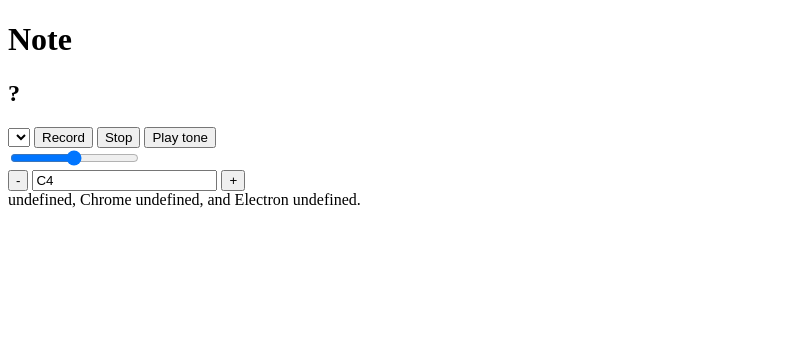
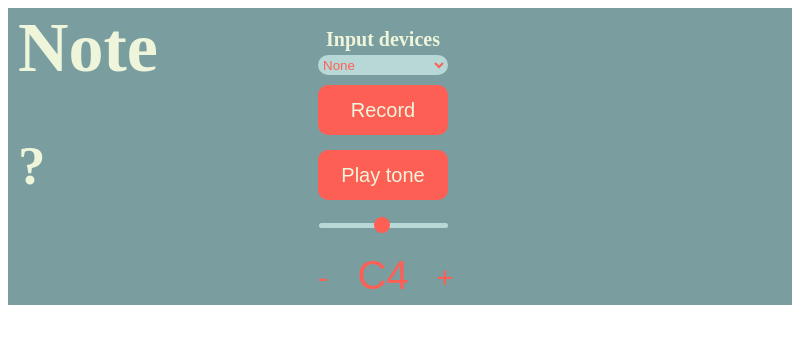
Before and after one commit to redscorp98/Electron-Tuner, an Electron app: page index.html in a window 800 px wide. Drawn offline with Linux system fonts and the light colour scheme.

Commit message:
Implemented page styling

```diff
--- a/index.html
+++ b/index.html
@@ -10,31 +10,201 @@
 </head>
 
 <body onload="main()">
-    <h1>Note</h1>
-    <h2 id="current-note"></h2>
-    <select name="inputs" id="audio-inputs" onchange="setupInput(this)"></select>
-    <button onclick="listen()">Record</button>
-    <button onclick="stopListening()">Stop</button>
-    <button onclick="playTone()">Play tone</button>
-    <div class="slidecontainer">
-        <input type="range" min="1" max="100" value="50" class="slider" id="myRange" onchange="updateGain(this)">
+    <div id="main">
+        <div class="output-container">
+            <h1 id="title-1">Note</h1>
+            <h2 id="current-note"></h2>
+        </div>
+        <div class="input-container">
+            <h3 id="title-2">Input devices</h3>
+            <select name="inputs" id="audio-inputs" onchange="setupDeviceInput(this)">
+                <option> None</option>
+            </select>
+            <div class="button-container">
+                <button class="button-with-text" id="listen" onclick="toggleListen(true)">Record</button>
+            </div>
+            <div class="button-container">
+                <button class="button-with-text" onclick="playTone()">Play tone</button>
+            </div>
+            <div class="slide-container">
+                <input type="range" min="1" max="100" value="50" class="slider" id="myRange"
+                    onchange="updateGain(this)">
+            </div>
+            <div id="select-note">
+                <button class="note-modifier" onclick="modifyNote(this.value)" value=-1>-</button>
+                <input type="text" id="output-note" spellcheck="false" value="C4" maxlength="3">
+                <button class="note-modifier" onclick="modifyNote(this.value)" value=1>+</button>
+            </div>
+        </div>
     </div>
-    <div id="note">
-        <button class="note-modifier" onclick="modifyNote(this.value)" value=-1>-</button>
-        <input type="text" id="output-note" value="C4">
-        <button class="note-modifier" onclick="modifyNote(this.value)" value=1>+</button>
-    </div>
-    <script>document.write(process.versions.node)</script>,
-    Chrome
-    <script>document.write(process.versions.chrome)</script>,
-    and Electron
-    <script>document.write(process.versions.electron)</script>.
-
-
 </body>
 
 </html>
 
 <style>
+    #title-1 {
+        font-size: 70px;
+        margin: 0;
+    }
 
+    #current-note {
+        font-size: 55px;
+    }
+
+    #title-2 {
+        text-align: center;
+        vertical-align: middle;
+        font-size: 20px;
+        margin: 0;
+        padding: 0;
+    }
+
+    .button-container {
+        margin-top: 5px;
+    }
+
+    .button-with-text {
+        width: 130px;
+        height: 50px;
+        font-size: 20px;
+        border: transparent;
+        border-radius: 10px;
+        background-color: #fe5f55;
+        color: #eef5db;
+    }
+
+    .button-with-text:focus {
+        outline: none;
+    }
+
+    .button-with-text:hover {
+        outline: none;
+    }
+
+    #main {
+        display: grid;
+        grid-template-columns: 300px 150px;
+        background-color: #7a9e9f;
+        color: #eef5db;
+    }
+
+    .output-container {
+        grid-column: 1;
+        margin-left: 10px;
+    }
+
+    .input-container {
+        margin-top: 20px;
+        grid-column: 2;
+        display: grid;
+        grid-template-rows: 22px 20px 60px 60px 30px 60px;
+        row-gap: 5px;
+        justify-items: center;
+    }
+
+    #audio-inputs {
+        width: 130px;
+        height: 20px;
+        border-radius: 10px;
+        border-color: transparent;
+        background-color: #b8d8d8;
+        color: #fe5f55;
+    }
+
+    .slide-container {
+        display: flex;
+        justify-content: center;
+        align-items: center;
+    }
+
+    .slider {
+        -webkit-appearance: none;
+        /* Hides the slider so that custom slider can be made */
+        width: 100%;
+        /* Specific width is required for Firefox. */
+        background: transparent;
+        /* Otherwise white in Chrome */
+    }
+
+    input[type=range]::-webkit-slider-thumb {
+        -webkit-appearance: none;
+        border: transparent;
+        height: 16px;
+        width: 16px;
+        border-radius: 16px;
+        cursor: pointer;
+        background: #fe5f55;
+        margin-top: -6px;
+    }
+
+    input[type=range]:focus {
+        outline: none;
+        /* Removes the blue border. You should probably do some kind of focus styling for accessibility reasons though. */
+    }
+
+    input[type=range]::-webkit-slider-runnable-track {
+        width: 100%;
+        height: 5px;
+        cursor: pointer;
+        background: #b8d8d8;
+        border: transparent;
+        border-radius: 5px;
+    }
+
+
+    input[type=range]::-ms-track {
+        width: 100%;
+        height: 8.4px;
+        cursor: pointer;
+        background: transparent;
+        border-color: transparent;
+        border-width: 16px 0;
+        color: transparent;
+    }
+
+
+    #select-note {
+        display: flex;
+        justify-content: center;
+        align-items: center;
+    }
+
+    .note-modifier {
+        height: 35px;
+        width: 30px;
+        border-color: #ffffff00;
+        background-color: #ffffff00;
+        font-size: 30px;
+        color: #fe5f55;
+    }
+
+    .note-modifier:active {
+        border-color: #ffffff00;
+    }
+
+
+    #output-note {
+        font-size: 40px;
+        border-color: #ffffff00;
+        height: 40px;
+        background-color: #ffffff00;
+        color: #fe5f55;
+        width: 82px;
+        text-align: center;
+    }
+
+    #output-note:active {
+        background-color: transparent;
+        border: transparent;
+    }
+
+    #output-note:focus {
+        outline: none;
+
+    }
+
+    #output-note::selection {
+        background-color: #b8d8d8;
+
+    }
 </style>
```
